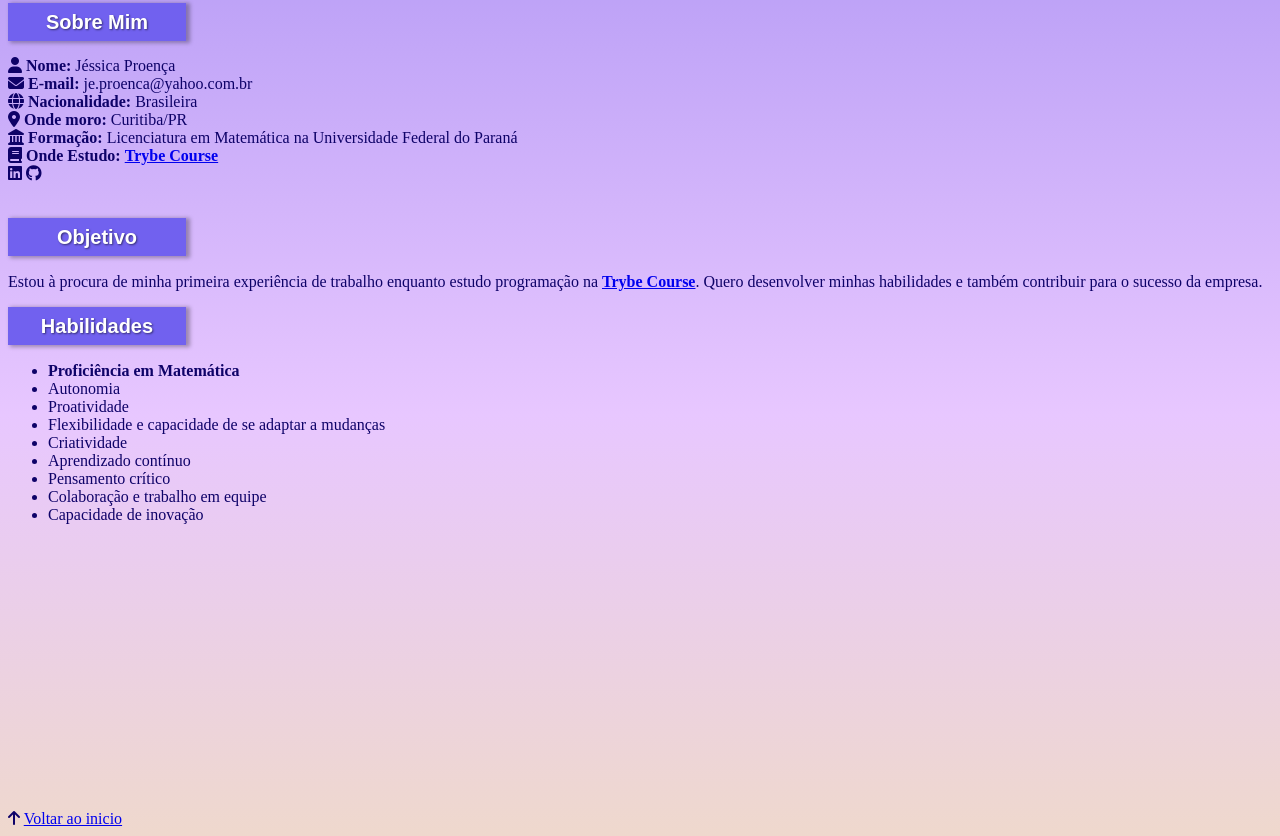
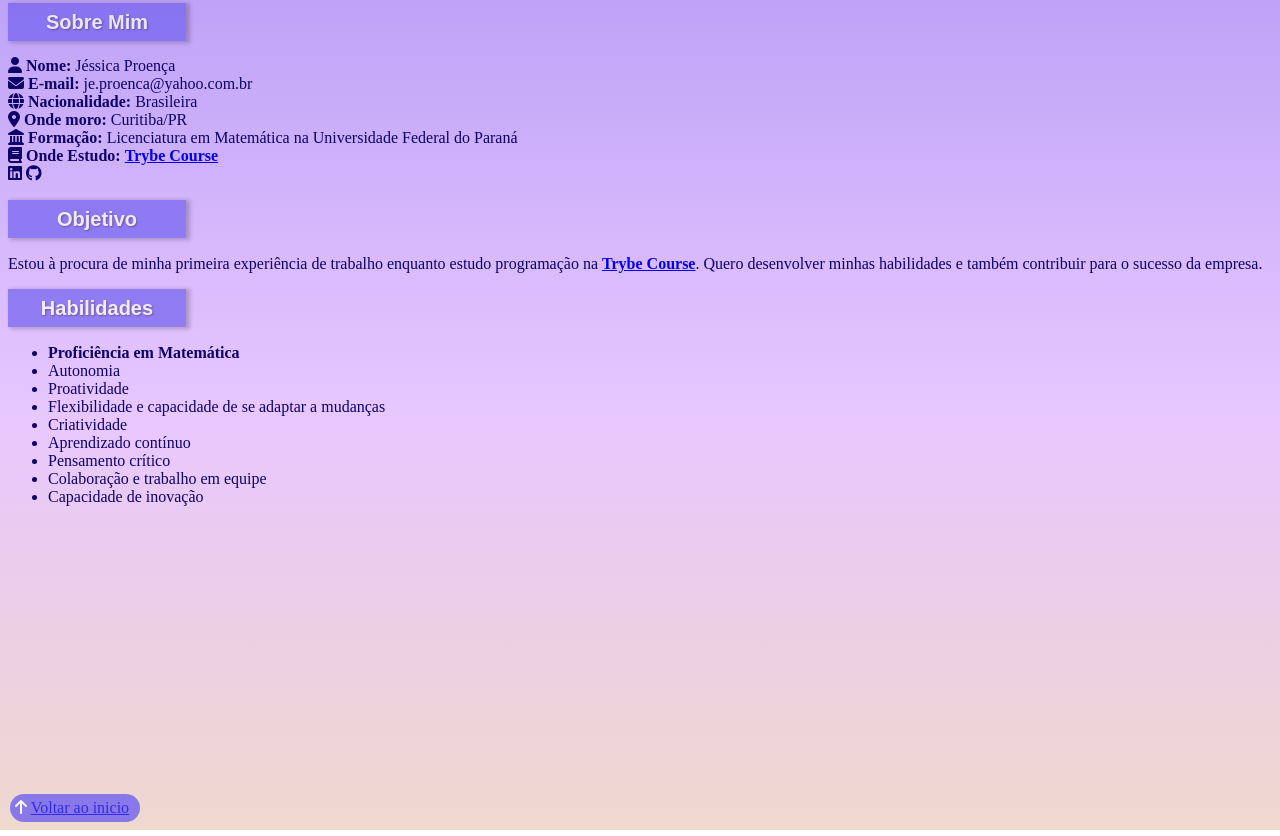
Before and after one commit to JessicaProenca1/JessicaProenca1.github.io, a plain HTML site: page index.html in a window 1280 px wide. Shown: the part 401-1237 px from the top of the page. Drawn offline with Linux system fonts and the light colour scheme.

Commit message:
add opacity no style box e border radium na foto

```diff
--- a/index.html
+++ b/index.html
@@ -23,7 +23,6 @@
     <li><a href="#habilidades">Habilidades</a></li>
   </ul>
 
-  <div class="box-sobre-mim ">
     <a id="sobreMim">
       <h2 class="style-box"><strong>Sobre Mim</strong></h2>
     </a>
@@ -48,7 +47,7 @@
     <a href="https://www.betrybe.com/" target="_blank"><strong>Trybe Course</strong></a><br />
     <i class="fa-brands fa-linkedin"></i>
     <i class="fa-brands fa-github"></i>
-  </div>
+
 
   <br />
   <a id="objetivo">
@@ -77,8 +76,8 @@
   </ul>
   <br /><br /><br /><br /><br /><br /><br /><br /><br /><br /><br /><br /><br /><br /><br />
   <!-- so pra pular linha até o voltar ao inicio -->
-  <i class="fa-solid fa-arrow-up"></i>
-  <p1><a href="#minha_foto">Voltar ao inicio</a></p1>
+  <div class="button-inicio"><i class="fa-solid fa-arrow-up"></i>
+  <p1><a href="#minha_foto">Voltar ao inicio</a></p1></div>
 
 </body>
 
--- a/style.css
+++ b/style.css
@@ -23,20 +23,29 @@ body {
     -o-text-overflow: ellipsis;
     text-overflow: ellipsis;
     background: #7161EF;
+    opacity: 0.7;
     -webkit-box-shadow: 3px 1px 4px 1px rgba(0, 0, 0, 0.3);
     box-shadow: 3px 1px 4px 1px rgba(0, 0, 0, 0.3);
     text-shadow: 1px 1px 2px rgba(0, 0, 0, 0.5);
+
 }
 
 .sobreMimStyle {
     font-weight: bold;
 }
 
-.box-sobre-mim {
-
-}
-
 .minha-foto {
     height: 250px;
     border-radius: 50%;
 }
+
+.button-inicio {
+    background: #7161EF;
+    color: rgba(255, 255, 255, 1);
+    width: 120px;
+    border: none;
+    padding: 5px;
+    margin: 2px;
+    border-radius: 20px;
+    opacity: 0.8;
+}
```
